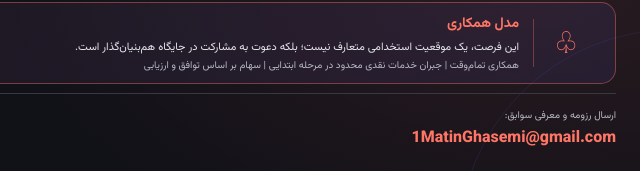
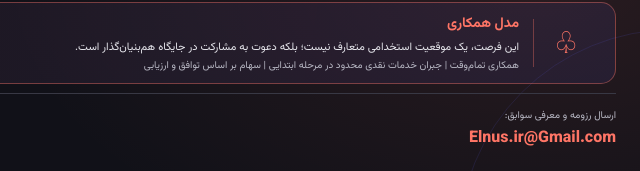
Before and after one commit to elnus-ir/coming-soon, a plain HTML site: page careers/cbo-opportunity.html in a window 1280 px wide. Shown: the part 685-856 px from the top of the page, 640-1280 px from the left. Drawn offline with Linux system fonts and the light colour scheme.

Commit message:
Update gmail on cbo-opportunity.html

```diff
--- a/careers/cbo-opportunity.html
+++ b/careers/cbo-opportunity.html
@@ -265,8 +265,8 @@
       <footer>
         <div>
           <p class="contact-label">ارسال رزومه و معرفی سوابق:</p>
-          <a class="email" href="mailto:1MatinGhasemi@gmail.com">1MatinGhasemi@gmail.com</a>
-        </div>
+          <a class="email" href="mailto:1MatinGhasemi@gmail.com">Elnus.ir@Gmail.com</a>
+       </div>
         <div>
           <p class="closing">اگر تجربه ساخت کسب‌وکار و توسعه بازار را دارید، با ما همراه شوید.</p>
           <a class="cta" href="mailto:1MatinGhasemi@gmail.com?subject=Co-Founder%20%26%20CBO%20Opportunity">ارسال رزومه</a>
```
